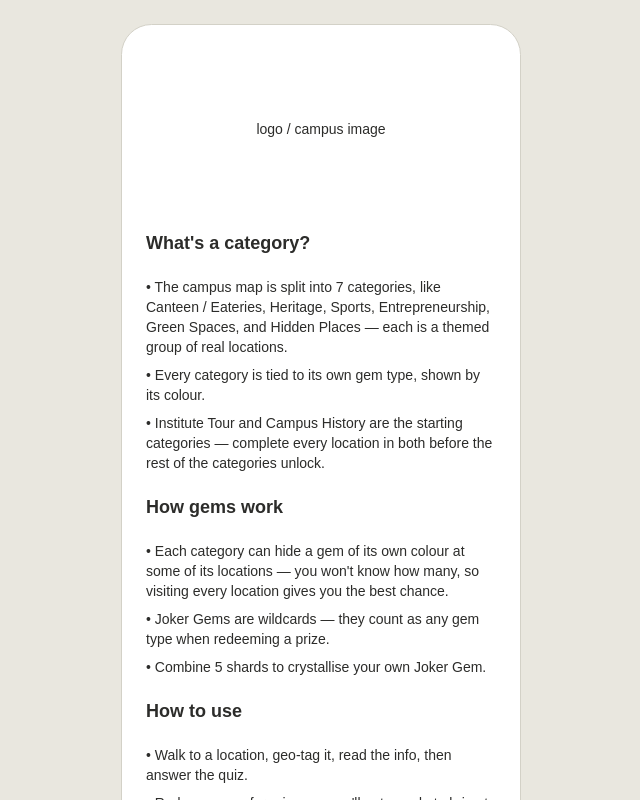
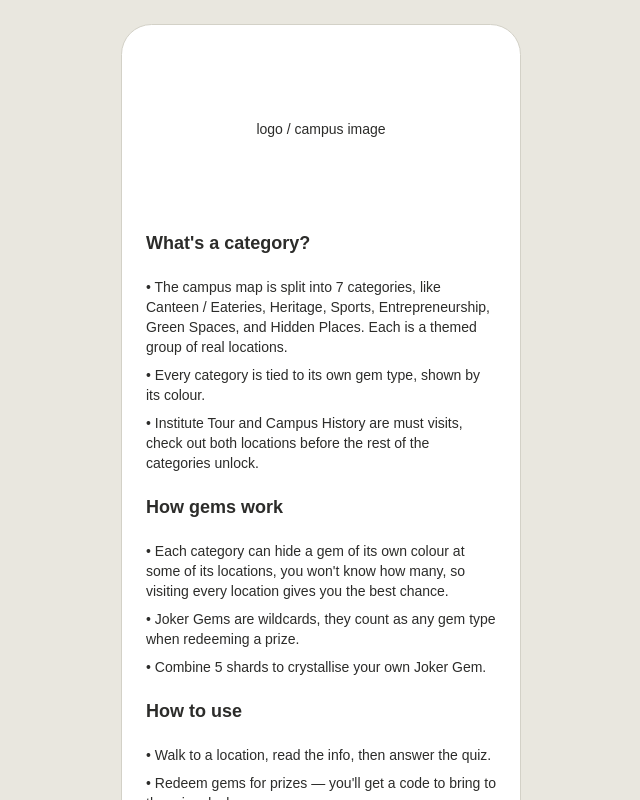
Before and after one commit to RikuNotUki/Somaiya-Campus-Exploration-V2, a Next.js app: page /gem-rules in a window 1280 px wide. Shown: the top 800 px of the page, without its empty margins (319-959 px from the left). Built offline with nearby package versions, Linux system fonts and the light colour scheme.

Commit message:
Edited onboarding & gem rules

```diff
--- a/src/app/gem-rules/page.tsx
+++ b/src/app/gem-rules/page.tsx
@@ -21,13 +21,13 @@ export default function GemRulesPage() {
         <ul className="text-sm space-y-2" style={{ color: "var(--color-ink-soft)" }}>
           <li>
             • The campus map is split into 7 categories, like Canteen / Eateries, Heritage,
-            Sports, Entrepreneurship, Green Spaces, and Hidden Places — each is a themed
+            Sports, Entrepreneurship, Green Spaces, and Hidden Places. Each is a themed
             group of real locations.
           </li>
           <li>• Every category is tied to its own gem type, shown by its colour.</li>
           <li>
-            • Institute Tour and Campus History are the starting categories — complete every
-            location in both before the rest of the categories unlock.
+            • Institute Tour and Campus History are must visits, check out both
+            locations before the rest of the categories unlock.
           </li>
         </ul>
 
@@ -36,11 +36,11 @@ export default function GemRulesPage() {
         </h2>
         <ul className="text-sm space-y-2" style={{ color: "var(--color-ink-soft)" }}>
           <li>
-            • Each category can hide a gem of its own colour at some of its locations —
+            • Each category can hide a gem of its own colour at some of its locations,
             you won&apos;t know how many, so visiting every location gives you the best
             chance.
           </li>
-          <li>• Joker Gems are wildcards — they count as any gem type when redeeming a prize.</li>
+          <li>• Joker Gems are wildcards, they count as any gem type when redeeming a prize.</li>
           <li>• Combine 5 shards to crystallise your own Joker Gem.</li>
         </ul>
 
@@ -48,7 +48,7 @@ export default function GemRulesPage() {
           How to use
         </h2>
         <ul className="text-sm space-y-2" style={{ color: "var(--color-ink-soft)" }}>
-          <li>• Walk to a location, geo-tag it, read the info, then answer the quiz.</li>
+          <li>• Walk to a location, read the info, then answer the quiz.</li>
           <li>• Redeem gems for prizes — you&apos;ll get a code to bring to the prize desk.</li>
         </ul>
 
```
